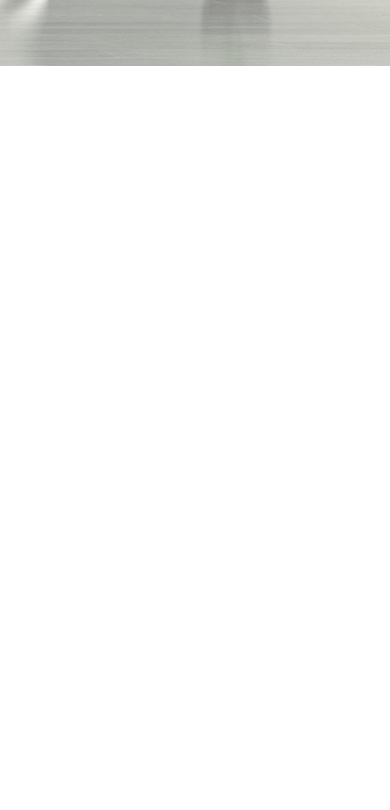
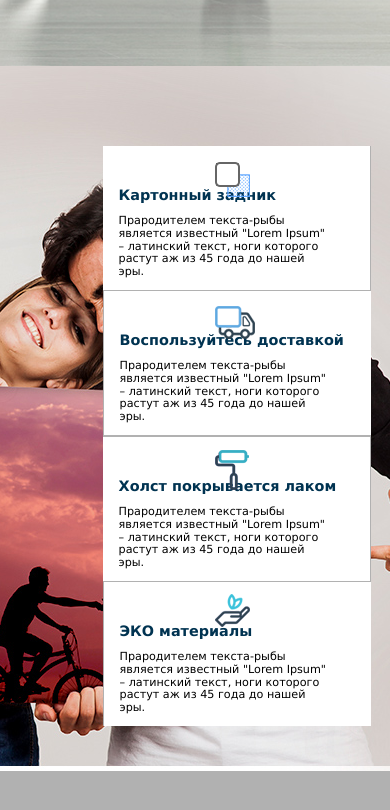
Before and after one commit to ChuVo/Graffiti, a plain HTML site: page index.html in a window 390 px wide. Shown: the part 848-1658 px from the top of the page. Before the commit the page ends 914 px from the top, so only its background shows below. Drawn offline with Linux system fonts and the light colour scheme; files whose address does not match are found by name.

Commit message:
created section ofer, finished adaptive for ofer

```diff
--- a/css/header.css
+++ b/css/header.css
@@ -16,7 +16,7 @@ body {
 .block-wrapper {
     margin: 0 auto;
     padding: 0 5%;
-    max-width: 1170px;
+    max-width: 117rem;
 }
 .header__top {
     align-items: center;
--- /dev/null
+++ b/css/section-ofer.css
@@ -0,0 +1,133 @@
+.section-ofer {
+  background: #b1b1b1 url("../img/para.jpg") no-repeat;
+  width: 100%;
+  height: 800px;
+}
+
+.section-ofer__block-wrapper {
+  display: flex;
+  align-items: center;
+  justify-content: flex-end;
+  height: 70rem;
+}
+
+.ofer {
+  height: 50rem;
+  position: relative;
+  width: 77rem;
+}
+
+.ofer__block {
+  background: #fff;
+  border: 1px solid  #b1b1b1;
+  display: flex;
+  flex-direction: column;
+  justify-content: center;
+  float: left;
+  height: 24.9rem;
+  padding-left: 9rem;
+  width: 29.37rem;
+  text-align: left;
+}
+
+.ofer__block:nth-child(1) {
+  border-left: none;
+  border-top: none;
+}
+
+
+.ofer__block:nth-child(3) {
+  border-left: none;
+  border-bottom: none;
+}
+
+.ofer__block:nth-child(2) {
+  border-right: none;
+  border-top: none;
+}
+
+.ofer__block:nth-child(4) {
+  border-right: none;
+  border-bottom: none;
+}
+
+.ofer__block::before {
+  position: absolute;
+}
+
+.ofer__block:nth-child(1)::before {
+  content: url(../img/icon/kvad.png);
+  left: 3rem;
+  top: 6rem;
+}
+
+.ofer__block:nth-child(2)::before {
+  content: url(../img/icon/auto.png);
+  left: 41rem;
+  top: 6rem;
+
+}
+
+.ofer__block:nth-child(3)::before {
+  content: url(../img/icon/valik.png);
+  left: 3rem;
+  top: 31rem;
+}
+
+.ofer__block:nth-child(4)::before {
+  content: url(../img/icon/hand.png);
+  left: 41rem;
+  top: 31rem;
+}
+
+
+.ofer__title {
+  color: #003351;
+  font-size: 1.8rem;
+  font-weight: bold;
+}
+
+.ofer__text {
+  font-size: 1.4rem;
+  width: 90%;
+}
+
+@media (max-width: 850px) {
+  .section-ofer{
+    background-position-x: 20%;
+  }
+}
+
+@media (max-width: 740px) {
+  .ofer {
+    width: auto;
+  }
+  .ofer__block {
+    justify-content: flex-end;
+    height: 18rem;
+    float: none;
+    padding: 0 2rem;
+  }
+
+
+
+  .ofer__block:nth-child(1)::before {
+    left: 14rem;
+    top: 2rem;
+  }
+
+  .ofer__block:nth-child(2)::before {
+    left: 14rem;
+    top: 20rem;
+  }
+
+  .ofer__block:nth-child(3)::before {
+    left: 14rem;
+    top: 38rem;
+  }
+
+  .ofer__block:nth-child(4)::before {
+    left: 14rem;
+    top: 56rem;
+  }
+}
--- a/index.html
+++ b/index.html
@@ -9,6 +9,7 @@
   <link rel="stylesheet" href="css/normalize.css">
   <link rel="stylesheet" href="css/header.css">
   <link rel="stylesheet" href="css/section-order.css">
+  <link rel="stylesheet" href="css/section-ofer.css">
 </head>
 <body>
   <header class='header'>
@@ -112,6 +113,32 @@
       </div>
     </section>
 
+    <section class="section-ofer">
+      <div class="section-ofer__block-wrapper block-wrapper">
+        <div class="section-ofer__ofer ofer">
+          <div class="ofer__block">
+            <span class="ofer__title">Картонный задник</span>
+            <p class="ofer__text">Прародителем текста-рыбы является известный "Lorem Ipsum" – латинский текст, ноги которого растут аж из 45 года до нашей эры.</p>
+          </div>
+          <div class="ofer__block">
+            <span class="ofer__title">Воспользуйтесь доставкой</span>
+            <p class="ofer__text">Прародителем текста-рыбы является известный "Lorem Ipsum" – латинский текст, ноги которого растут аж из 45 года до нашей эры.</p>
+          </div>
+          <div class="ofer__block">
+            <span class="ofer__title">Холст покрывается лаком</span>
+            <p class="ofer__text">Прародителем текста-рыбы является известный "Lorem Ipsum" – латинский текст, ноги которого растут аж из 45 года до нашей эры.</p>
+          </div>
+          <div class="ofer__block">
+            <span class="ofer__title">ЭКО материалы</span>
+            <p class="ofer__text">Прародителем текста-рыбы является известный "Lorem Ipsum" – латинский текст, ноги которого растут аж из 45 года до нашей эры.</p>
+          </div>
+        </div>
+      </div>
+
+
+      <span class="section-ofer__text"></span>
+    </section>
+
 
 
 
```
Also changed, not shown: img-assets/auto.png (added), img-assets/hand.png (added), img-assets/kvad.png (added), img-assets/valik.png (added), img/icon/auto.png (added), img/icon/auto.svg (deleted), img/icon/hand.png (added), img/icon/hand.svg (deleted), img/icon/kvad.png (added), img/icon/kvad.svg (deleted), img/icon/valik.png (added), img/icon/valik.svg (deleted).
